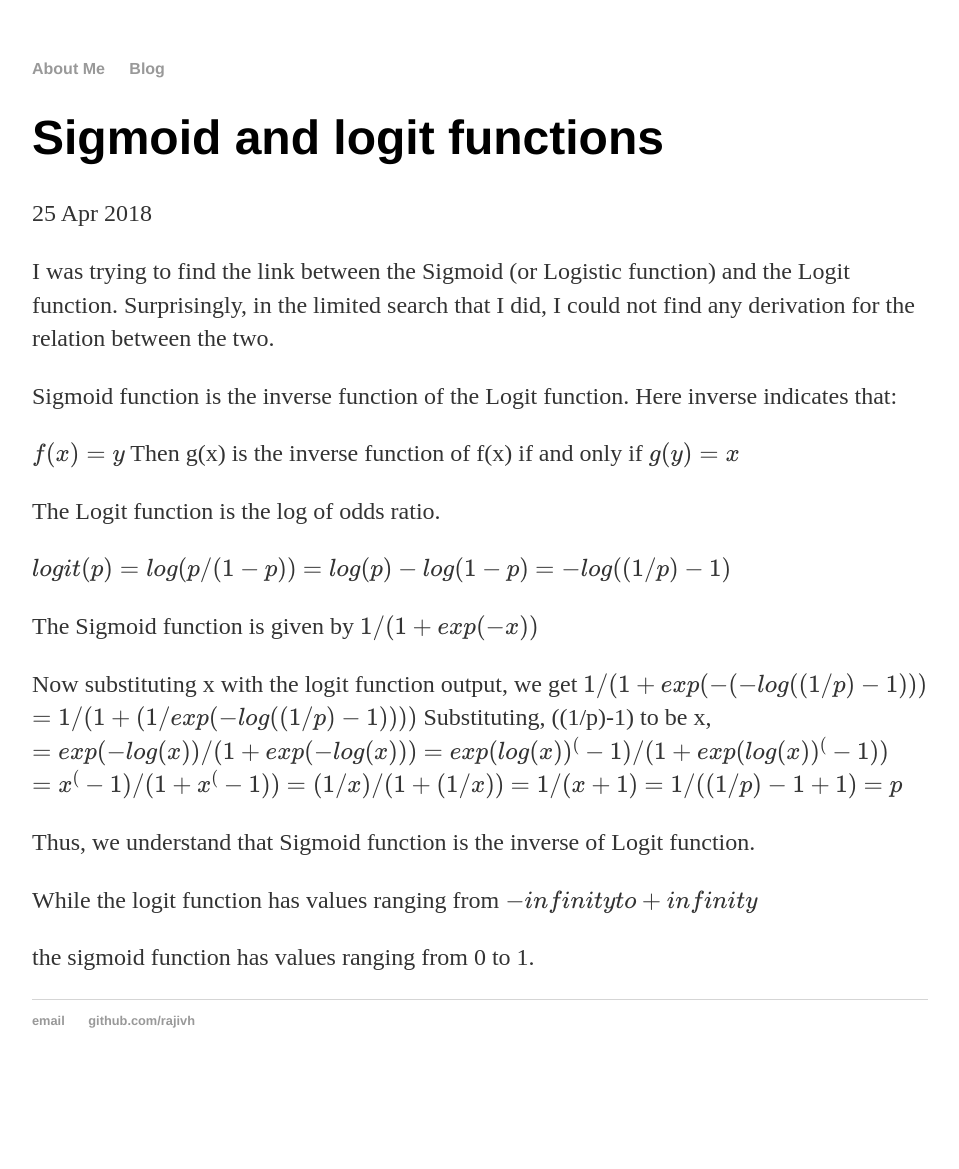
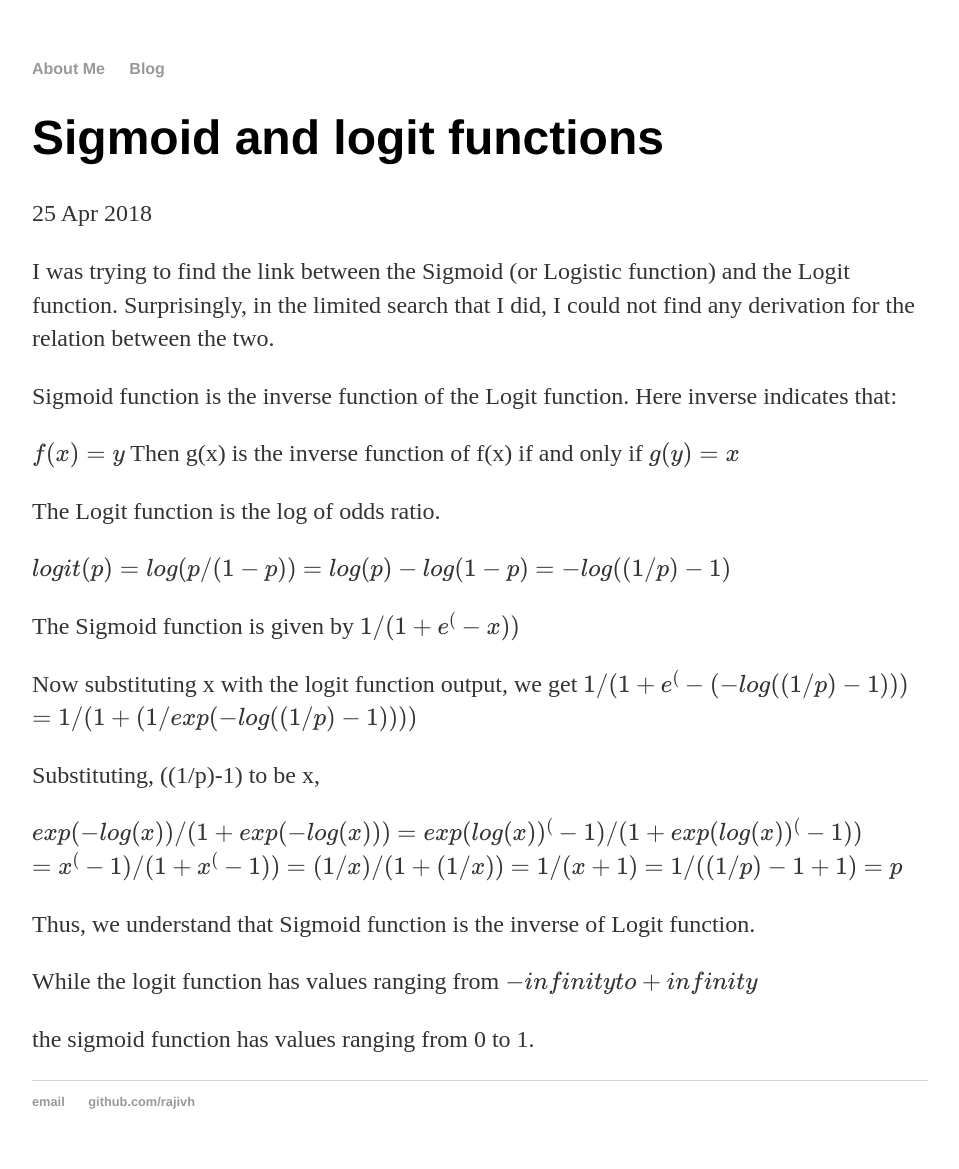
Before and after one commit to Rajivh/rajivh.github.io, a Jekyll site: the page built from _posts/2018-04-25-Sigmoid and Logit Functions.md, in a window 1280 px wide. Shown: the whole page, without its empty margins (160-1119 px from the left). Built offline with Jekyll 4.4.1, drawn with Linux system fonts in a browser that asks for light colours; our own code applies the rules of GitHub Pages for plain Markdown files; formulas are drawn with MathJax 3; before the commit the page ends 1088 px from its top, so only the background shows below that.

Commit message:
Update 2018-04-25-Sigmoid and Logit Functions.md

```diff
--- a/_posts/2018-04-25-Sigmoid and Logit Functions.md
+++ b/_posts/2018-04-25-Sigmoid and Logit Functions.md
@@ -14,13 +14,15 @@ $$         = log(p) - log(1-p)$$
 $$         = -log((1/p)-1)$$
 
 The Sigmoid function is given by
-$$1/(1+exp(-x))$$
+$$1/(1+e^(-x))$$
 
 Now substituting x with the logit function output, we get
-$$1/(1+exp(-(-log((1/p)-1)))$$
+$$1/(1+e^(-(-log((1/p)-1)))$$
 $$=1/(1+(1/exp(-log((1/p)-1))))$$
+
 Substituting, ((1/p)-1) to be x,
-$$=exp(-log(x))/(1+exp(-log(x)))$$
+
+$$exp(-log(x))/(1+exp(-log(x)))$$
 $$=exp(log(x))^(-1)/(1+exp(log(x))^(-1))$$
 $$=x^(-1)/(1+x^(-1))$$
 $$=(1/x)/(1+(1/x))$$
```
